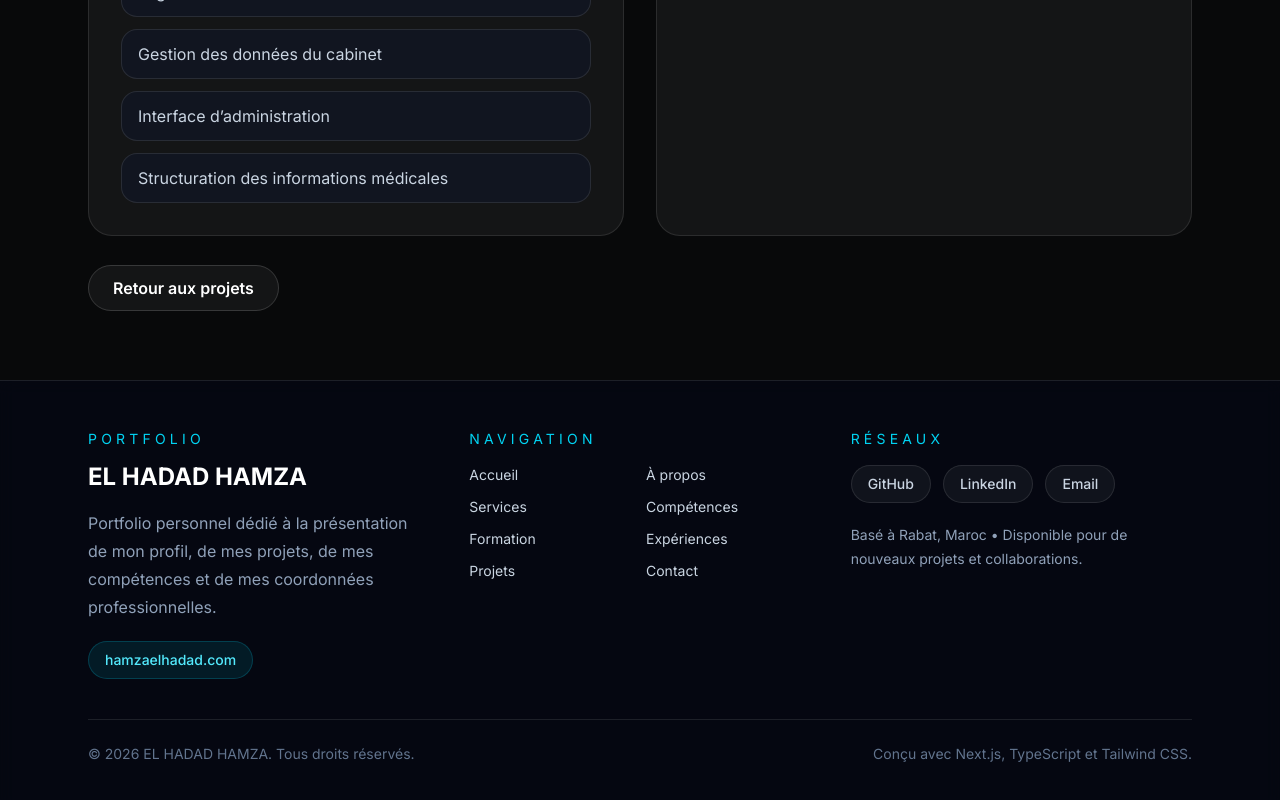
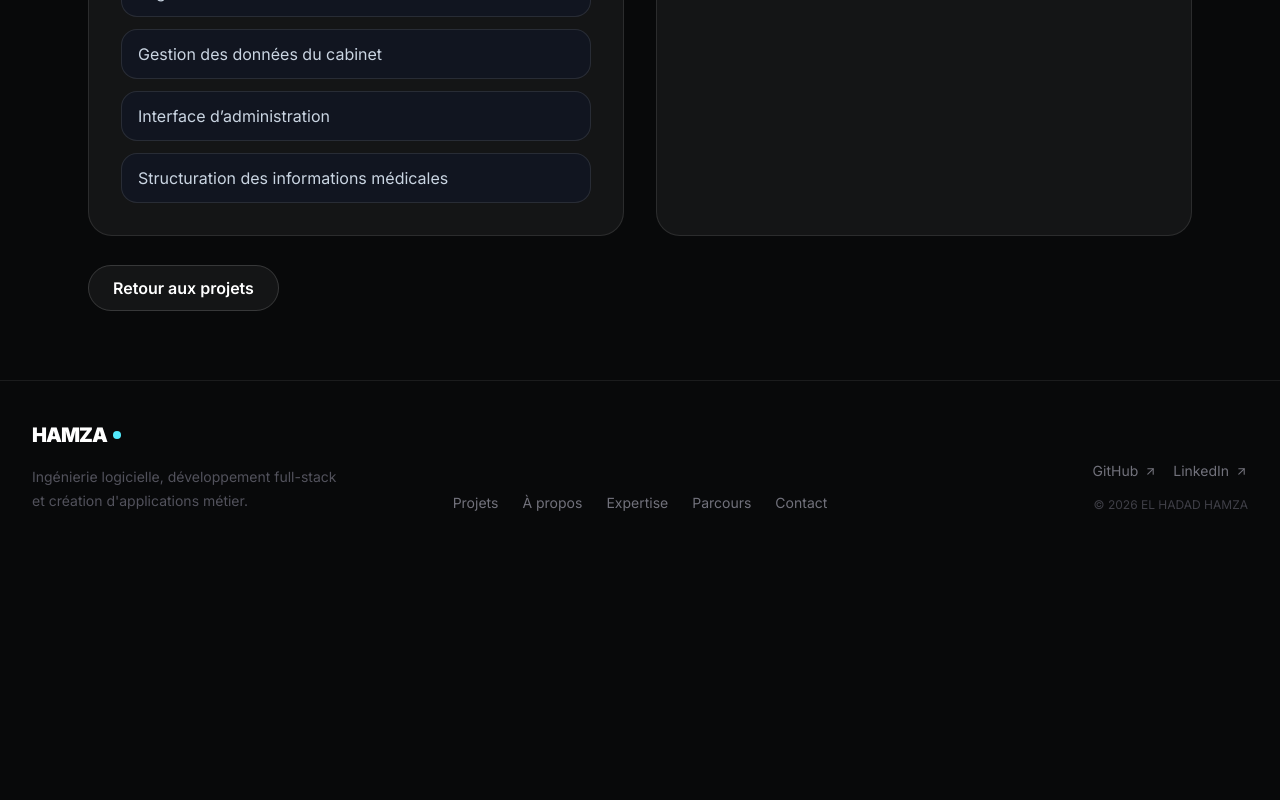
Before and after one commit to ELhadad-hamza/hamza-portfolio, a Next.js app: page /projects/cabinet-medical in a window 1280 px wide. Shown: the part 1597-2397 px from the top of the page. After the commit the page ends 2150 px from the top, so only its background shows below. Built offline with nearby package versions, Linux system fonts and the light colour scheme.

Commit message:
Redesign premium contact and footer

```diff
--- a/components/Contact.tsx
+++ b/components/Contact.tsx
@@ -1,177 +1,193 @@
-"use client";
+import {
+  ArrowUpRight,
+  Github,
+  Linkedin,
+  Mail,
+  MapPin,
+  Phone,
+} from "lucide-react";
 
-import { FormEvent, useState } from "react";
-import { personalInfo } from "@/data/portfolio";
-
-type Status = {
-  type: "idle" | "loading" | "success" | "error";
-  message: string;
-};
+import { personalInfo, socials } from "@/data/portfolio";
+import Reveal from "@/components/Reveal";
 
 export default function Contact() {
-  const [status, setStatus] = useState<Status>({
-    type: "idle",
-    message: "",
-  });
-
-  async function handleSubmit(event: FormEvent<HTMLFormElement>) {
-    event.preventDefault();
-    setStatus({ type: "loading", message: "Envoi en cours..." });
-
-    const form = event.currentTarget;
-    const formData = new FormData(form);
-
-    const payload = {
-      name: formData.get("name"),
-      email: formData.get("email"),
-      subject: formData.get("subject"),
-      message: formData.get("message"),
-    };
-
-    const endpoint = process.env.NEXT_PUBLIC_FORMSPREE_ENDPOINT;
-
-    if (!endpoint) {
-      setStatus({
-        type: "error",
-        message: "Le lien Formspree manque dans .env.local",
-      });
-      return;
-    }
-
-    try {
-      const response = await fetch(endpoint, {
-        method: "POST",
-        headers: {
-          Accept: "application/json",
-          "Content-Type": "application/json",
-        },
-        body: JSON.stringify(payload),
-      });
-
-      const data = await response.json();
-
-      if (!response.ok) {
-        throw new Error(
-          data?.errors?.[0]?.message || "Une erreur est survenue."
-        );
-      }
-
-      setStatus({
-        type: "success",
-        message: "Votre message a bien été envoyé.",
-      });
-
-      form.reset();
-    } catch (error) {
-      const message =
-        error instanceof Error ? error.message : "Erreur inconnue.";
-
-      setStatus({
-        type: "error",
-        message,
-      });
-    }
-  }
+  const phoneHref = `tel:${personalInfo.phone.replace(/\s/g, "")}`;
 
   return (
-    <section id="contact" className="mx-auto max-w-6xl px-6 py-20">
-      <div className="mb-12">
-        <p className="text-sm uppercase tracking-[0.3em] text-cyan-400">
-          Contact
-        </p>
-        <h2 className="mt-3 text-3xl font-bold text-white md:text-4xl">
-          Parlons de votre projet
-        </h2>
-        <p className="mt-4 max-w-2xl text-base leading-7 text-slate-400">
-          Vous souhaitez collaborer, discuter d’une opportunité ou me confier
-          un projet ? Envoyez-moi un message.
+    <section
+      id="contact"
+      className="mx-auto max-w-7xl px-6 py-24 lg:px-8 lg:py-32"
+    >
+      {/* ================= TOP ================= */}
+
+      <Reveal>
+        <div className="border-t border-white/[0.08] pt-10">
+          <p className="text-xs font-semibold uppercase tracking-[0.25em] text-cyan-300">
+            05 / Contact
           </p>
         </div>
+      </Reveal>
 
-      <div className="grid gap-8 md:grid-cols-2">
-        <div className="rounded-3xl border border-white/10 bg-white/5 p-8 backdrop-blur-sm transition duration-300 hover:border-cyan-400/30 hover:shadow-xl hover:shadow-cyan-500/10">
-          <h3 className="text-2xl font-semibold text-white">Coordonnées</h3>
+      {/* ================= MAIN CTA ================= */}
 
-          <div className="mt-6 space-y-4">
-            <div className="rounded-2xl border border-white/10 bg-slate-900/50 p-4">
-              <p className="text-sm text-slate-400">Email</p>
-              <p className="mt-1 font-semibold text-white">
+      <div className="mt-12 grid gap-14 lg:grid-cols-[1fr_0.55fr] lg:items-end lg:gap-20">
+        <div>
+          <Reveal delay={0.06}>
+            <h2 className="max-w-5xl text-5xl font-semibold leading-[0.98] tracking-[-0.055em] text-white sm:text-6xl lg:text-[5.5rem]">
+              Construisons quelque chose{" "}
+              <span className="text-zinc-500">
+                d&apos;utile.
+              </span>
+            </h2>
+          </Reveal>
+
+          <Reveal delay={0.12}>
+            <p className="mt-8 max-w-2xl text-lg leading-8 text-zinc-400">
+              Vous avez une opportunité, un projet, une proposition de stage ou
+              simplement envie d&apos;échanger autour du développement
+              logiciel ? Je serai ravi d&apos;en discuter avec vous.
+            </p>
+          </Reveal>
+
+          <Reveal delay={0.18}>
+            <div className="mt-10">
+              <a
+                href={socials.email}
+                className="group inline-flex items-center gap-4 rounded-full bg-white px-7 py-4 text-base font-semibold text-black transition duration-300 hover:bg-cyan-200"
+              >
+                <Mail size={18} />
+
+                Me contacter par email
+
+                <ArrowUpRight
+                  size={17}
+                  className="transition-transform duration-300 group-hover:-translate-y-0.5 group-hover:translate-x-0.5"
+                />
+              </a>
+            </div>
+          </Reveal>
+        </div>
+
+        {/* ================= CONTACT INFO ================= */}
+
+        <Reveal delay={0.14} y={20}>
+          <div className="border-t border-white/[0.08]">
+            {/* EMAIL */}
+
+            <a
+              href={socials.email}
+              className="group flex items-center justify-between gap-6 border-b border-white/[0.08] py-6"
+            >
+              <div className="flex items-center gap-4">
+                <div className="flex h-10 w-10 items-center justify-center rounded-full border border-white/10 bg-white/[0.03] text-zinc-500 transition group-hover:border-cyan-300/20 group-hover:text-cyan-300">
+                  <Mail size={16} />
+                </div>
+
+                <div>
+                  <p className="text-xs uppercase tracking-[0.18em] text-zinc-600">
+                    Email
+                  </p>
+
+                  <p className="mt-1 text-sm font-medium text-zinc-300 transition group-hover:text-white">
                     {personalInfo.email}
                   </p>
                 </div>
+              </div>
 
-            <div className="rounded-2xl border border-white/10 bg-slate-900/50 p-4">
-              <p className="text-sm text-slate-400">Téléphone</p>
-              <p className="mt-1 font-semibold text-white">
+              <ArrowUpRight
+                size={16}
+                className="text-zinc-600 transition group-hover:-translate-y-0.5 group-hover:translate-x-0.5 group-hover:text-white"
+              />
+            </a>
+
+            {/* PHONE */}
+
+            <a
+              href={phoneHref}
+              className="group flex items-center justify-between gap-6 border-b border-white/[0.08] py-6"
+            >
+              <div className="flex items-center gap-4">
+                <div className="flex h-10 w-10 items-center justify-center rounded-full border border-white/10 bg-white/[0.03] text-zinc-500 transition group-hover:border-cyan-300/20 group-hover:text-cyan-300">
+                  <Phone size={16} />
+                </div>
+
+                <div>
+                  <p className="text-xs uppercase tracking-[0.18em] text-zinc-600">
+                    Téléphone
+                  </p>
+
+                  <p className="mt-1 text-sm font-medium text-zinc-300 transition group-hover:text-white">
                     {personalInfo.phone}
                   </p>
                 </div>
+              </div>
 
-            <div className="rounded-2xl border border-white/10 bg-slate-900/50 p-4">
-              <p className="text-sm text-slate-400">Localisation</p>
-              <p className="mt-1 font-semibold text-white">
+              <ArrowUpRight
+                size={16}
+                className="text-zinc-600 transition group-hover:-translate-y-0.5 group-hover:translate-x-0.5 group-hover:text-white"
+              />
+            </a>
+
+            {/* LOCATION */}
+
+            <div className="flex items-center gap-4 border-b border-white/[0.08] py-6">
+              <div className="flex h-10 w-10 items-center justify-center rounded-full border border-white/10 bg-white/[0.03] text-zinc-500">
+                <MapPin size={16} />
+              </div>
+
+              <div>
+                <p className="text-xs uppercase tracking-[0.18em] text-zinc-600">
+                  Localisation
+                </p>
+
+                <p className="mt-1 text-sm font-medium text-zinc-300">
                   {personalInfo.location}
                 </p>
               </div>
             </div>
           </div>
+        </Reveal>
+      </div>
 
-        <form
-          onSubmit={handleSubmit}
-          className="rounded-3xl border border-white/10 bg-white/5 p-8 backdrop-blur-sm transition duration-300 hover:border-cyan-400/30 hover:shadow-xl hover:shadow-cyan-500/10"
+      {/* ================= SOCIALS ================= */}
+
+      <Reveal delay={0.22}>
+        <div className="mt-16 flex flex-col gap-6 border-t border-white/[0.08] pt-8 sm:flex-row sm:items-center sm:justify-between">
+          <p className="text-sm text-zinc-600">
+            Retrouvez également mon travail et mon parcours en ligne.
+          </p>
+
+          <div className="flex flex-wrap gap-3">
+            <a
+              href={socials.github}
+              target="_blank"
+              rel="noreferrer"
+              className="group inline-flex items-center gap-2 rounded-full border border-white/10 bg-white/[0.03] px-5 py-2.5 text-sm text-zinc-400 transition hover:border-white/20 hover:text-white"
             >
-          <div className="grid gap-4">
-            <input
-              type="text"
-              name="name"
-              placeholder="Votre nom"
-              className="rounded-2xl border border-white/10 bg-slate-900/70 px-4 py-3 text-white outline-none transition placeholder:text-slate-500 focus:border-cyan-400 focus:ring-2 focus:ring-cyan-400/20"
-              required
+              <Github size={15} />
+              GitHub
+              <ArrowUpRight
+                size={13}
+                className="transition-transform group-hover:-translate-y-0.5 group-hover:translate-x-0.5"
               />
+            </a>
 
-            <input
-              type="email"
-              name="email"
-              placeholder="Votre email"
-              className="rounded-2xl border border-white/10 bg-slate-900/70 px-4 py-3 text-white outline-none transition placeholder:text-slate-500 focus:border-cyan-400 focus:ring-2 focus:ring-cyan-400/20"
-              required
+            <a
+              href={socials.linkedin}
+              target="_blank"
+              rel="noreferrer"
+              className="group inline-flex items-center gap-2 rounded-full border border-white/10 bg-white/[0.03] px-5 py-2.5 text-sm text-zinc-400 transition hover:border-white/20 hover:text-white"
+            >
+              <Linkedin size={15} />
+              LinkedIn
+              <ArrowUpRight
+                size={13}
+                className="transition-transform group-hover:-translate-y-0.5 group-hover:translate-x-0.5"
               />
-
-            <input
-              type="text"
-              name="subject"
-              placeholder="Sujet"
-              className="rounded-2xl border border-white/10 bg-slate-900/70 px-4 py-3 text-white outline-none transition placeholder:text-slate-500 focus:border-cyan-400 focus:ring-2 focus:ring-cyan-400/20"
-            />
-
-            <textarea
-              name="message"
-              placeholder="Votre message"
-              rows={6}
-              className="rounded-2xl border border-white/10 bg-slate-900/70 px-4 py-3 text-white outline-none transition placeholder:text-slate-500 focus:border-cyan-400 focus:ring-2 focus:ring-cyan-400/20"
-              required
-            />
-
-            <button
-              type="submit"
-              disabled={status.type === "loading"}
-              className="rounded-full bg-cyan-400 px-6 py-3 font-semibold text-slate-950 shadow-lg shadow-cyan-500/20 transition hover:scale-[1.02] disabled:opacity-70"
-            >
-              {status.type === "loading" ? "Envoi..." : "Envoyer"}
-            </button>
-
-            {status.message && (
-              <p
-                className={`text-sm ${
-                  status.type === "success" ? "text-green-400" : "text-red-400"
-                }`}
-              >
-                {status.message}
-              </p>
-            )}
+            </a>
           </div>
-        </form>
         </div>
+      </Reveal>
     </section>
   );
 }
--- a/components/Footer.tsx
+++ b/components/Footer.tsx
@@ -1,99 +1,111 @@
-import { socials } from "@/data/portfolio";
+import Link from "next/link";
+import { ArrowUpRight } from "lucide-react";
 
-const footerLinks = [
-  { label: "Accueil", href: "#home" },
-  { label: "À propos", href: "#about" },
-  { label: "Services", href: "#services" },
-  { label: "Compétences", href: "#skills" },
-  { label: "Formation", href: "#education" },
-  { label: "Expériences", href: "#experience" },
-  { label: "Projets", href: "#projects" },
-  { label: "Contact", href: "#contact" },
-];
+import { personalInfo, socials } from "@/data/portfolio";
 
 export default function Footer() {
+  const year = new Date().getFullYear();
+
   return (
-    <footer className="border-t border-white/10 bg-slate-950/50 backdrop-blur-sm">
-      <div className="mx-auto max-w-6xl px-6 py-12">
-        <div className="grid gap-10 md:grid-cols-3">
+    <footer className="border-t border-white/[0.08]">
+      <div className="mx-auto max-w-7xl px-6 py-10 lg:px-8">
+        <div className="grid gap-10 md:grid-cols-3 md:items-end">
+          {/* BRAND */}
+
           <div>
-            <p className="text-sm uppercase tracking-[0.3em] text-cyan-400">
-              Portfolio
+            <Link
+              href="/#home"
+              className="group inline-flex items-center"
+            >
+              <span className="text-xl font-black tracking-[-0.05em] text-white">
+                HAMZA
+              </span>
+
+              <span className="ml-1.5 h-2 w-2 rounded-full bg-cyan-300 transition-transform duration-300 group-hover:scale-150" />
+            </Link>
+
+            <p className="mt-4 max-w-xs text-sm leading-6 text-zinc-600">
+              Ingénierie logicielle, développement full-stack et création
+              d&apos;applications métier.
             </p>
-            <h3 className="mt-3 text-2xl font-bold text-white">
-              EL HADAD HAMZA
-            </h3>
-            <p className="mt-4 max-w-sm leading-7 text-slate-400">
-              Portfolio personnel dédié à la présentation de mon profil, de mes
-              projets, de mes compétences et de mes coordonnées
-              professionnelles.
-            </p>
-
-            <div className="mt-5 inline-flex rounded-full border border-cyan-400/20 bg-cyan-400/10 px-4 py-2 text-sm font-medium text-cyan-300">
-              hamzaelhadad.com
-            </div>
           </div>
 
-          <div>
-            <p className="text-sm uppercase tracking-[0.3em] text-cyan-400">
-              Navigation
-            </p>
+          {/* NAVIGATION */}
 
-            <div className="mt-4 grid grid-cols-2 gap-3">
-              {footerLinks.map((link) => (
-                <a
-                  key={link.label}
-                  href={link.href}
-                  className="text-sm text-slate-300 transition hover:text-cyan-300"
-                >
-                  {link.label}
-                </a>
-              ))}
-            </div>
+          <div className="flex flex-wrap gap-x-6 gap-y-3 text-sm md:justify-center">
+            <Link
+              href="/#projects"
+              className="text-zinc-500 transition hover:text-white"
+            >
+              Projets
+            </Link>
+
+            <Link
+              href="/#about"
+              className="text-zinc-500 transition hover:text-white"
+            >
+              À propos
+            </Link>
+
+            <Link
+              href="/#skills"
+              className="text-zinc-500 transition hover:text-white"
+            >
+              Expertise
+            </Link>
+
+            <Link
+              href="/#education"
+              className="text-zinc-500 transition hover:text-white"
+            >
+              Parcours
+            </Link>
+
+            <Link
+              href="/#contact"
+              className="text-zinc-500 transition hover:text-white"
+            >
+              Contact
+            </Link>
           </div>
 
-          <div>
-            <p className="text-sm uppercase tracking-[0.3em] text-cyan-400">
-              Réseaux
-            </p>
+          {/* SOCIAL */}
 
-            <div className="mt-4 flex flex-wrap gap-3">
+          <div className="md:text-right">
+            <div className="flex flex-wrap gap-4 md:justify-end">
               <a
                 href={socials.github}
                 target="_blank"
                 rel="noreferrer"
-                className="rounded-full border border-white/10 bg-white/5 px-4 py-2 text-sm font-medium text-slate-300 transition hover:border-cyan-400/30 hover:text-cyan-300"
+                className="group inline-flex items-center gap-1.5 text-sm text-zinc-500 transition hover:text-white"
               >
                 GitHub
+
+                <ArrowUpRight
+                  size={13}
+                  className="transition-transform group-hover:-translate-y-0.5 group-hover:translate-x-0.5"
+                />
               </a>
 
               <a
                 href={socials.linkedin}
                 target="_blank"
                 rel="noreferrer"
-                className="rounded-full border border-white/10 bg-white/5 px-4 py-2 text-sm font-medium text-slate-300 transition hover:border-cyan-400/30 hover:text-cyan-300"
+                className="group inline-flex items-center gap-1.5 text-sm text-zinc-500 transition hover:text-white"
               >
                 LinkedIn
-              </a>
 
-              <a
-                href={socials.email}
-                className="rounded-full border border-white/10 bg-white/5 px-4 py-2 text-sm font-medium text-slate-300 transition hover:border-cyan-400/30 hover:text-cyan-300"
-              >
-                Email
+                <ArrowUpRight
+                  size={13}
+                  className="transition-transform group-hover:-translate-y-0.5 group-hover:translate-x-0.5"
+                />
               </a>
             </div>
 
-            <p className="mt-5 text-sm leading-6 text-slate-400">
-              Basé à Rabat, Maroc • Disponible pour de nouveaux projets et
-              collaborations.
+            <p className="mt-4 text-xs text-zinc-700">
+              © {year} {personalInfo.name}
             </p>
           </div>
-        </div>
-
-        <div className="mt-10 flex flex-col gap-3 border-t border-white/10 pt-6 text-sm text-slate-500 md:flex-row md:items-center md:justify-between">
-          <p>© 2026 EL HADAD HAMZA. Tous droits réservés.</p>
-          <p>Conçu avec Next.js, TypeScript et Tailwind CSS.</p>
         </div>
       </div>
     </footer>
```
Also changed, not shown: app/page.tsx (+13 -8 lines). Lines whose indentation alone changed are shown as unchanged.
